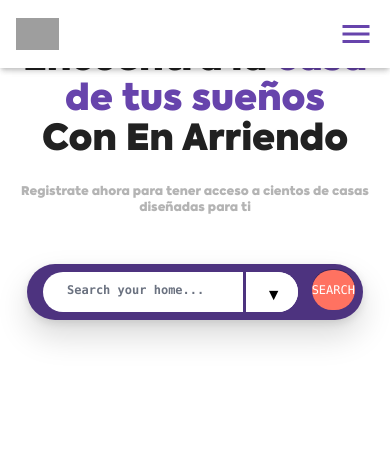
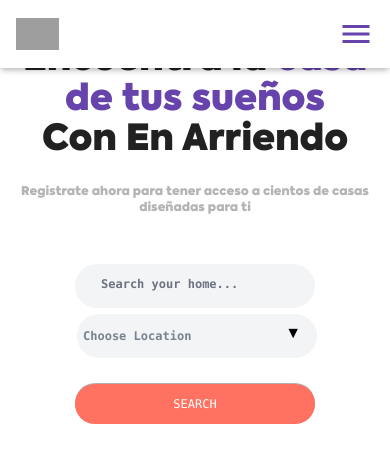
Before and after one commit to BrahianCano/en-arriendo, a Next.js app: page / in a window 390 px wide. Shown: the top 462 px of the page. Built offline with nearby package versions, Linux system fonts and the light colour scheme; grey boxes are pictures that could not be loaded.

Commit message:
add adaptative at mobile version

```diff
--- a/assets/css/globals.css
+++ b/assets/css/globals.css
@@ -26,7 +26,7 @@
     outline: 0;
     box-shadow: none;
     border: 0 !important;
-    background: #fff;
+    background: #f3f4f6;
     color: #77838f;
     background-image: none;
     font-size: 0.75rem;
@@ -38,21 +38,7 @@
     display: none;
   }
   /* Custom Select */
-  .select {
-    position: relative;
-    display: flex;
-    width: 13em;
-    height: 2.5rem;
-    line-height: 3;
-    background: #fff;
-    overflow: hidden;
-    border-radius: 2.0rem;
-    margin: 0.125rem;
-    font-family: 'axiforma-medium';
-    margin-left: 0.04rem;
-    border-top-left-radius: 0;
-    border-bottom-left-radius: 0;
-  }
+
   select {
     flex: 1;
     padding: 0 0.5em;
@@ -63,10 +49,11 @@
   .select::after {
     content: "\25BC";
     position: absolute;
-    top: 0;
+    top: 2px;
+    margin-top: 12px;
     right: 0;
     padding: 0 1em;
-    background: #fff;
+    background: #f3f4f6;
     cursor: pointer;
     pointer-events: none;
     -webkit-transition: 0.25s all ease;
--- a/components/molecules/header-text.jsx
+++ b/components/molecules/header-text.jsx
@@ -1,13 +1,13 @@
 export default function HeaderText() {
   return (
     <section className="my-10 font-axiformaHeavy">
-      <h1 className="text-darkgray text-4xl text-center">
+      <h1 className="text-darkgray text-4xl text-center ml-2 mr-2">
         Encuentra la <span className="text-primary">casa de tus sueños</span>
         <br />
         Con En Arriendo
       </h1>
       <br />
-      <h4 className="text-lightgray text-xs text-center">
+      <h4 className="text-lightgray text-xs text-center ml-2 mr-2">
         Registrate ahora para tener acceso a cientos de casas diseñadas para ti
       </h4>
 
@@ -29,7 +29,7 @@
       <br />
       <br />
 
-      <div className="w-21 ml-auto mr-auto sm1:w-25 sm2:w-31 sm3:w-35 md:w-38 lg:w-41 h-14 rounded-4xl flex shadow-searchBar bg-primaryDark pt-1.5 pb-2 flex">
+      <div className="md:w-36 ml-auto mr-auto hidden sm1:hidden sm2:hidden sm3:hidden md:flex lg:flex h-14 rounded-4xl flex shadow-searchBar bg-primaryDark pt-1.5 pb-2">
         <input
           type="text"
           placeholder="Search your home..."
@@ -37,14 +37,14 @@
           className="bg-white border-r-0 border-b-0 border-l-0 float-left h-10 text-xs leading-3 px-6 pt-1 w-60 font-mono font-bold border-0 rounded-4xl outline-none m-0.5 ml-4 rounded-r-none"
         />
 
-        <div class="select">
+        <div class="select relative h-10 overflow-hidden rounded-lg rounded-tl-none rounded-bl-none w-52 leading-3 bg-white m-0.5 flex">
           <select name="slct" id="slct">
             <option selected disabled>
-            Choose an option
+              Choose Location
             </option>
-          <option value="1">Pure CSS</option>
-          <option value="2">No JS</option>
-          <option value="3">Nice!</option>
+            <option value="1">Option 1</option>
+            <option value="2">Option 2</option>
+            <option value="3">Option 3</option>
           </select>
         </div>
         <button
@@ -55,13 +55,42 @@
         </button>
       </div>
 
+      <div class="block w-60 h-40 searchbar-mobile block ml-auto mr-auto sm1:block sm2:block sm3:block md:hidden lg:hidden">
+        <input
+          type="text"
+          placeholder="Search your home..."
+          required
+          className="w-full block bg-gray-100 float-left h-11 text-xs leading-3 px-6 pt-1 font-mono font-bold border-2 border-solid border-gray-100 rounded-4xl outline-none"
+        />
 
+        <br />
+        <br />
+
+        <div class="select relative h-11 overflow-hidden rounded-4xl  w-full leading-3  m-0.5 bg-gray-100">
+          <select name="slct" id="slct" className="w-full bg-gray-100 h-11">
+            <option selected disabled className="bg-gray-100">
+              Choose Location
+            </option>
+            <option value="1">Option 1</option>
+            <option value="2">Option 2</option>
+            <option value="3">Option 3</option>
+          </select>
+        </div>
+
+<br/>
+
+
+        <button
+          type="submit"
+          className="border-0 cursor-pointer float-right h-10 overflow-visible p-0 relative text-white uppercase w-full bg-secondary rounded-full shadow-button font-mono text-xs text-white outline-none focus:outline-none  hover:bg-purple-900"
+        >
+          Search
+        </button>
+      </div>
 
       <br />
       <br />
       <br />
-
-
     </section>
   );
 }
--- a/tailwind.config.js
+++ b/tailwind.config.js
@@ -757,6 +757,7 @@
       "input": "28.1rem",
       "38": "38rem",
       "35": "35rem",
+      "36": "36rem",
       "31": "31rem",
       "21": "21rem",
       "25": "25rem",
```
Lines whose indentation alone changed are shown as unchanged.
